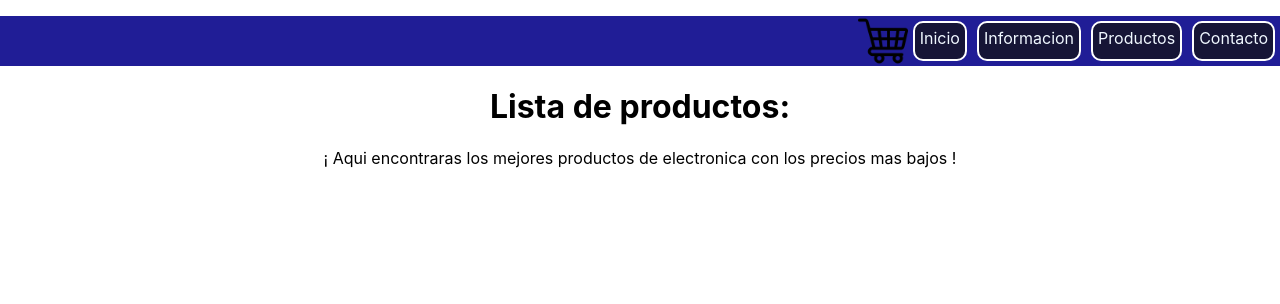
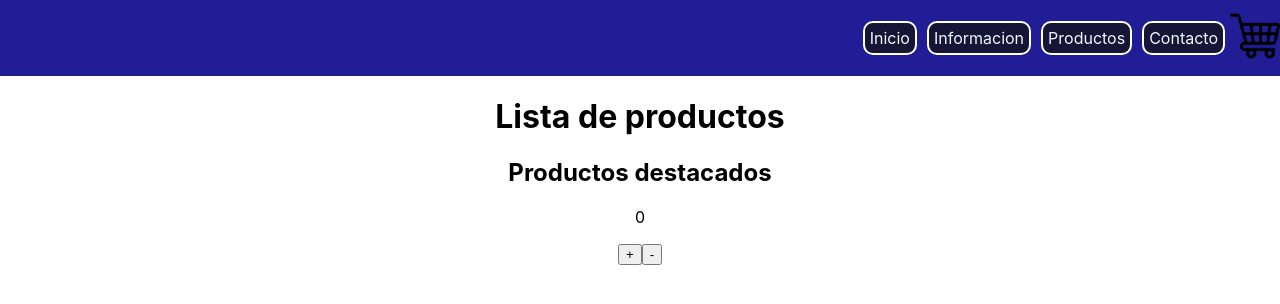
Before and after one commit to Jonathan-Arriagada/Parquelectro-Ecommerce-React, a React (Create React App) app: page / in a window 1280 px wide. Shown: the top 304 px of the page. Built offline with nearby package versions, Linux system fonts and the light colour scheme.

Commit message:
agregado props

```diff
--- a/src/App.js
+++ b/src/App.js
@@ -2,12 +2,14 @@ import logo from './logo.svg';
 import './App.css';
 import Navbar from './components/Navbar';
 import ItemListContainer from './components/ItemListContainer';
+import ItemCount from './components/ItemCount';
 
 function App() {
   return (
     <div className="App">
        <Navbar />
-       <ItemListContainer />
+       <ItemListContainer titulo="Lista de productos" subtitulo="Productos destacados"/>
+       <ItemCount />
     </div>
   );
 }
--- /dev/null
+++ b/src/components/CartWidget.js
@@ -0,0 +1,12 @@
+import './CartWidget.css';
+import carrito from './shopping-cart.png'
+
+function CartWidget() {
+    return (
+      <div>
+        <img width="50" src={carrito} alt="logo"/>
+      </div>
+    );
+  }
+
+  export default CartWidget;
--- /dev/null
+++ b/src/components/ItemCount.js
@@ -0,0 +1,25 @@
+import "./ItemCount.css";
+import { useState } from "react";
+
+function ItemCount() {
+    const [num, setNum] = useState(0);
+
+    const sumar = () => {
+        setNum(num + 1)
+    }
+
+    const restar = () => {
+        if(num>0) {
+            setNum(num - 1)}
+    }
+
+    return (
+        <>
+            <p>{num}</p>
+            <button onClick = {sumar}>+</button>
+            <button onClick = {restar}>-</button>
+        </>
+    );
+  }
+
+  export default ItemCount;
--- a/src/components/ItemListContainer.js
+++ b/src/components/ItemListContainer.js
@@ -1,10 +1,10 @@
 import './ItemListContainer.css';
 
-function ItemListContainer() {
+function ItemListContainer(props) {
     return (
       <div className="">
-         <h1>Lista de productos:</h1>
-         <p>¡ Aqui encontraras los mejores productos de electronica con los precios mas bajos !</p>
+         <h1>{props.titulo}</h1>
+         <h2>{props.subtitulo}</h2>
       </div>
     );
   }
--- a/src/components/Navbar.css
+++ b/src/components/Navbar.css
@@ -1,9 +1,15 @@
-ul{
+nav{
+
+    display: flex;
+    flex-direction: row;
+    justify-content: flex-end;
+    background-color: rgba(5, 2, 138, 0.89);
+}
+nav ul{
     list-style: none;
     display: flex;
     flex-direction: row;
     justify-content: flex-end;
-    background-color: rgba(5, 2, 138, 0.89);
 }
 a{
     text-decoration: none;
@@ -11,7 +17,6 @@ a{
 }
 a:hover{
     background-color: grey;
-    width: fit-content;
 }
 .botones {
     margin: 5px;
@@ -22,6 +27,5 @@ a:hover{
     background-color: #131312b7;
 }
 .carrito{
-    display: flex;
-    justify-content: flex-start;
+    align-self: center;
 }
--- a/src/components/Navbar.js
+++ b/src/components/Navbar.js
@@ -1,22 +1,21 @@
+import CartWidget from './CartWidget';
 import './Navbar.css'
-import carrito from './shopping-cart.png'
 
 function Navbar() {
     return (
       <header>
-        <div>
           <nav>
             <ul>
-              <a className="carrito">
-                <img width="50" src={carrito} alt="logo"/>
-              </a>
               <li className="botones"><a href="">Inicio</a></li>
               <li className="botones"><a href="">Informacion</a></li>
               <li className="botones"><a href="">Productos</a></li>
               <li className="botones"><a href="">Contacto</a></li>
             </ul>
+            <div className='carrito'>
+            <CartWidget />
+            </div>
           </nav>
-        </div>
+
       </header>
     );
   }
```
Also changed, not shown: src/components/CartWidget.css (added), src/components/ItemCount.css (added).
